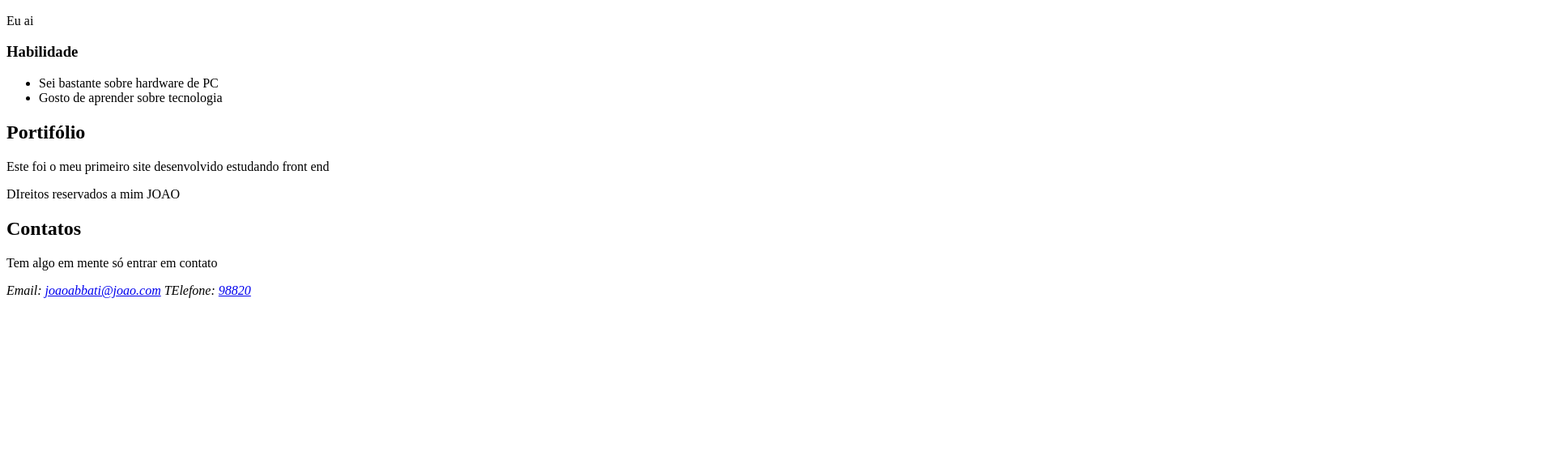
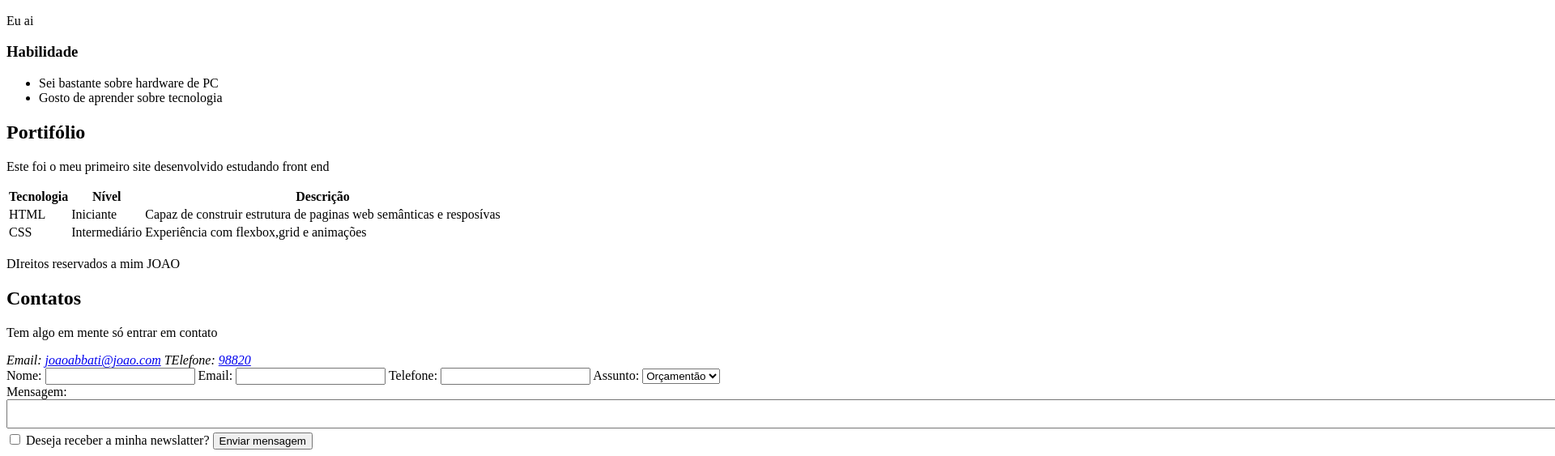
Before and after one commit to joaoabatti888/site, a plain HTML site: page index.html in a window 1280 px wide. Shown: the part 465-1028 px from the top of the page at 81% size, 1920 px wide, since content can reach past the window. Before the commit the page ends 841 px from the top, so only its background shows below. Drawn offline with Linux system fonts and the light colour scheme.

Commit message:
sei la a versão

```diff
--- a/index.html
+++ b/index.html
@@ -16,7 +16,7 @@
                 <li>Vou fazer ENG ELETRICA</li>
                 <li>Sou Cristão</li>
                 <li><a href="#contatos">Contatos</a></li>
-                <li><a href="https://google.com.br/"target="_blank">Google</a></li>
+                <li><a href="https://google.com.br/" target="_blank">Google</a></li>
             </ul>
         </nav>
 
@@ -40,15 +40,40 @@
 
             </ul>
             <section>
-             <article>
-                <h2>Portifólio</h2>
-                <p>Este foi o meu primeiro site desenvolvido estudando front end</p>
+                <article>
+                    <h2>Portifólio</h2>
+                    <p>Este foi o meu primeiro site desenvolvido estudando front end</p>
                 </article>
+            </section>
+            <section>
+                <table>
+                    <thead>
+                        <tr>
+                            <th>Tecnologia</th>
+                            <th>Nível</th>
+                            <th>Descrição</th>
+                        </tr>
+                    </thead>
+                    <tbody>
+                        <tr>
+                            <td>HTML</td>
+                            <td>Iniciante</td>
+                            <td>Capaz de construir estrutura de paginas web semânticas e resposívas </td>
+                        </tr>
+                        <tr>
+                            <td>CSS</td>
+                            <td>Intermediário</td>
+                            <td>Experiência com flexbox,grid e animações</td>
+                        </tr>
+
+                    </tbody>
+                </table>
             </section>
 
 
         </aside>
     </section>
+    <br>
     <footer>DIreitos reservados a mim JOAO</footer>
     <section id="contatos">
         <h2>Contatos</h2>
@@ -57,6 +82,33 @@
             Email: <a href="mailto:joaoabbati@joao.com">joaoabbati@joao.com</a>
             TElefone: <a href="tel: 98820">98820</a>
         </address>
+        <form action="">
+            <label for="nome">Nome: </label>
+            <input type="text" id="nome" name="nome" required>
+            <label for="email">Email: </label>
+            <input type="email" id="email" name="email" required>
+            <label for="telefone">Telefone: </label>
+            <input type="tel" id="telefone" name="telefone" required>
+
+
+            <label for="assunto">Assunto: </label>
+            <select name="assunto" id="assunto">
+                <option value="orçamento">Orçamentão</option>
+                <option value="duvida">Dúvida</option>
+                <option value="não sei">Não sei</option>
+
+
+            </select>
+
+            <br>
+            <label for="mensagem">Mensagem:</label>
+            <textarea name="mensagem" id="mensagem" cols="300" rows="-10"></textarea>
+
+            <br>
+            <input type="checkbox" id="inscricao" name="inscricao">
+            <label for="inscricao">Deseja receber a minha newslatter?</label>
+            <input type="submit" value="Enviar mensagem">
+        </form>
     </section>
 </body>
 
```
